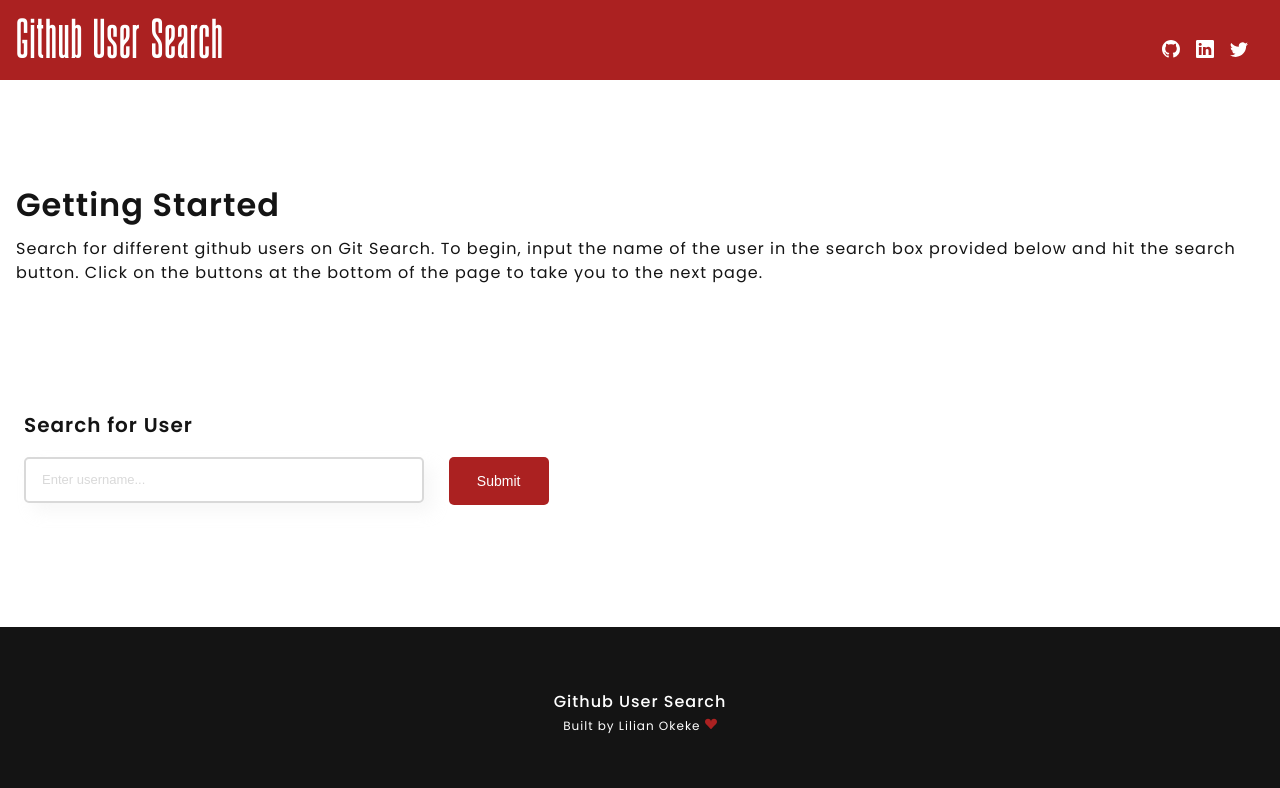
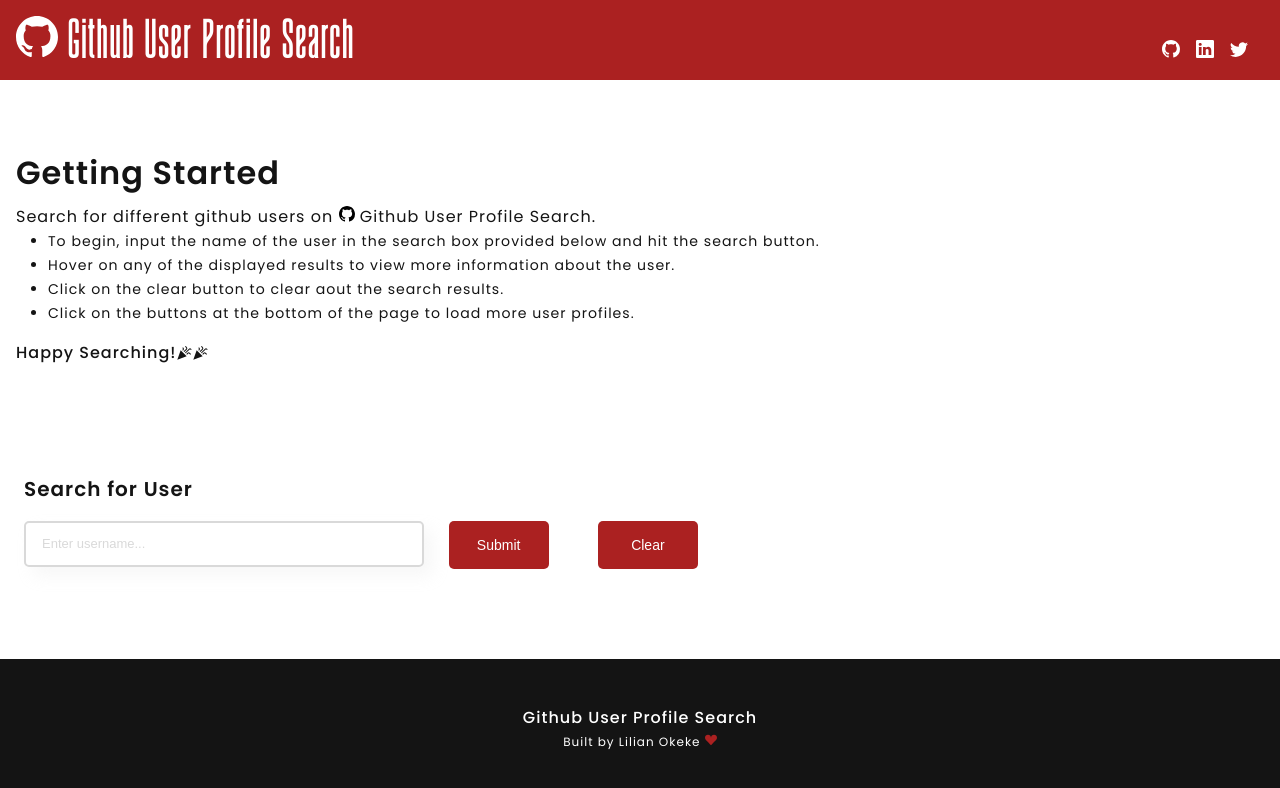
Before and after one commit to Lilianada/Github-user-search, a React (Create React App) app: page / in a window 1280 px wide. Shown: the top 788 px of the page. Built offline with nearby package versions, Linux system fonts and the light colour scheme; a web font is replaced by a local one.

Commit message:
Fixed the user profile cards, and added more styles

```diff
--- a/src/components/FooterSection/Footer.js
+++ b/src/components/FooterSection/Footer.js
@@ -4,7 +4,7 @@ import { BsFillSuitHeartFill } from "react-icons/bs";
 export default function FooterWrap () {
     return (
         <Footer>
-            <FootText>Github User Search</FootText>
+            <FootText>Github User Profile Search</FootText>
             <SmallText>Built by Lilian Okeke  <BsFillSuitHeartFill fill="#AB2121"/></SmallText>
         </Footer>
     )
--- a/src/components/GridContainer/GridWrapper.js
+++ /dev/null
@@ -1,32 +0,0 @@
-import UserProfile from "../UserModal/UserProfile";
-import styled, {ThemeProvider} from 'styled-components';
-import { useState } from "react";
-import { Button } from "../Button/ButtonStyles";
-
-const GridWrapper = styled.section`
-    padding: 1rem;
-    display: flex;
-    flex-wrap: wrap;
-    justify-content: space-around;
-`
-const theme = {
-    main: "300px"
-}
-
-export default function GridContainer () {
-    const [visible, setVisible] = useState(15);
-    const showMoreItems = () => {
-        setVisible((prevValue) => prevValue + 15)
-    }
-
-    return (
-        <>
-            <GridWrapper>
-                {/* {UserProfile.slice(0, visible).map(() => )} */}
-            </GridWrapper>
-            <ThemeProvider theme={theme}>
-                <Button onClick={showMoreItems}>Load more</Button>
-            </ThemeProvider>
-        </>
-    );
-}
--- a/src/components/HeaderSection/Header.js
+++ b/src/components/HeaderSection/Header.js
@@ -1,11 +1,10 @@
 import { Header, HeadText, HeaderLinks, Link } from "./HeaderStyles";
 import { BsGithub, BsLinkedin, BsTwitter } from "react-icons/bs";
-import { RiUserSearchFill } from "react-icons/ri";
 
 export default function HeaderWrap () {
     return (
         <Header>
-            <HeadText>Github User Search</HeadText>
+            <HeadText><BsGithub fill="white"/>  Github User Profile Search</HeadText>
             <HeaderLinks>
                 <Link href="https://github.com/lilianada/"><BsGithub fill="white" size={18}/></Link>
                 <Link href="https://linkedin.com/lilianada/"><BsLinkedin fill="white" size={18}/></Link>
--- a/src/components/HeroSection/Hero.js
+++ b/src/components/HeroSection/Hero.js
@@ -1,4 +1,6 @@
-import { HeroWrap, HeroText, HeroSubText } from "./HeroStyles"
+import { HeroWrap, HeroText, HeroSubText, ListItems, List, Bottom } from "./HeroStyles"
+import { BsGithub } from "react-icons/bs";
+import {MdCelebration} from "react-icons/md"
 
 export default function HeroSection () {
     return (
@@ -6,10 +8,16 @@ export default function HeroSection () {
             <HeroText>
                 Getting Started
             </HeroText>
-            <HeroSubText>Search for different github users on Git Search. To begin,
-                input the name of the user in the search box provided below and hit the search
-                button. Click on the buttons at the bottom of the page to take you to the next page.
+            <HeroSubText>Search for different github users on <BsGithub fill="black"/> Github User Profile Search.
+            <ListItems>
+                <List>To begin, input the name of the user in the search box provided below and hit the search button.</List>
+                <List>Hover on any of the displayed results to view more information about the user.</List>
+                <List>Click on the clear button to clear aout the search results.</List>
+                <List>Click on the buttons at the bottom of the page to load more user profiles.</List>
+            </ListItems>
             </HeroSubText>
+
+            <Bottom>Happy Searching! <MdCelebration/><MdCelebration/></Bottom>
         </HeroWrap>
     )
 }
--- a/src/components/HeroSection/HeroStyles.js
+++ b/src/components/HeroSection/HeroStyles.js
@@ -14,3 +14,15 @@ export const HeroText = styled.h2`
 export const HeroSubText = styled.p`
 
 `
+export const ListItems = styled.ul`
+    margin: 0 2rem;
+`
+export const List = styled.li`
+    list-style: outside;
+    font-size: var(--font-fourteen);
+`
+export const Bottom = styled.h4`
+    padding: 1rem 0;
+    display: inline-flex;
+    align-items: center;
+`
--- a/src/components/SearchBox/SearchInput.js
+++ b/src/components/SearchBox/SearchInput.js
@@ -1,4 +1,4 @@
-import {SearchSection, SearchWrap, InputBar, SearchHead} from "./SearchStyles"
+import {SearchSection, SearchWrap, InputBar, SearchHead, GridWrap} from "./SearchStyles"
 // import {IoSearchSharp} from 'react-icons/io5'
 import { Button } from "../Button/ButtonStyles"
 import { useState } from "react"
@@ -8,7 +8,7 @@ import NoUserFound from "../NoUser/UserNotFound";
 import {ThemeProvider} from 'styled-components';
 
 const theme = {
-    main: "280px"
+    main: "70%"
 }
 
 export default function SearchBar () {
@@ -17,17 +17,12 @@ export default function SearchBar () {
     const [page, setPage] = useState(1);
     const [input, setInput] = useState("");
     const [error, setError] = useState();
-    const [data, setData] = useState([])
-    // const [display, setDisplay] = useState(false)
+    const [data, setData] = useState([]);
     const [visible, setVisible] = useState(10);
 
     const showMoreItems = () => {
         setVisible((prevValue) => prevValue + 10)
     }
-
-    // const display = () => {
-    //     setDisplay((load) => load  data.length() !== 0 )
-    // }
 
     const handleInput = (e) => {
         setInput(e.target.value)
@@ -37,6 +32,8 @@ export default function SearchBar () {
 
         if (input === ""){
             setError("Invalid input.")
+            setTimeout(() => {
+                setError('')}, 1500)
             return
         }
         fetch (url + `?q=${input}&page=${page}`)
@@ -44,11 +41,16 @@ export default function SearchBar () {
         .then (data => { console.log(data)
             if (data.invalid){
                 setError(data.message)
+                setTimeout(() => {
+                    setError('')}, 1500)
             }else if( data.total_count === 0){
                 setError("User Not Found!")
+                setTimeout(() => {
+                    setError('')}, 1500)
             }else{
                 setData(data)
                 setError("No Error.")
+                setInput('')
             }
             setData(data.slice(0, 10))
         });
@@ -75,13 +77,23 @@ export default function SearchBar () {
                         >
                         Submit
                     </Button>
+                    <Button
+                        type="button"
+                        value={'submit'}
+                        onClick={() => {
+                            setData([])
+                        }}
+                        >
+                        Clear
+                    </Button>
                 </SearchWrap>
             </SearchSection>
 
                 {error  == "Invalid input." && <InvalidInput/>}
                 {error == "User Not Found!" && <NoUserFound/>}
                 {error  == "No Error." && (
-                    data.items?.slice(0, visible).map((item, index) => {
+                    <GridWrap>
+                        {data.items?.slice(0, visible).map((item, index) => {
                             return <UserProfile
                                 key= {item.id}
                                 id= {item.id}
@@ -92,12 +104,14 @@ export default function SearchBar () {
                                 score= {item.score}
                                 repos_url= {item.repos_url}
                             />
-                    })
+                        }) }
+                    </GridWrap>
                 )}
 
                 <ThemeProvider theme={theme}>
                     <Button onClick={showMoreItems} style={{
-                   display: data.items?.length > 0 ? "flex" : "none", margin: "2rem auto"}}>Load more</Button>
+                        display: data.items?.length > 10 ? "table" : "none", margin: "2rem auto"
+                        }}>Load more</Button>
                 </ThemeProvider>
         </>
     );
--- a/src/components/SearchBox/SearchStyles.js
+++ b/src/components/SearchBox/SearchStyles.js
@@ -39,3 +39,11 @@ export const InputBar = styled.input`
 export const SearchHead = styled.h3`
     margin-bottom: 1rem;
 `
+
+export const GridWrap = styled.section`
+    padding: 1rem;
+    display: flex;
+    flex-wrap: wrap;
+    justify-content: space-around;
+    align-items: center;
+`
--- a/src/components/UserModal/UserProfileStyles.js
+++ b/src/components/UserModal/UserProfileStyles.js
@@ -1,7 +1,7 @@
 import styled from "styled-components";
 
 export const UserWrapper = styled.div`
-    width: 290px;
+    width: 220px;
     height: fit-content;
     background: var(--white-color);
     box-shadow: 9px 9px 16px rgb(189 189 189 / 20%)
@@ -13,22 +13,26 @@ export const UserWrapper = styled.div`
     align-items: center;
     flex-direction: column;
     margin-bottom: 2rem;
+    transition: all .3s;
 
     @media screen and (min-width: 700px) {
-        width: 350px;
+        width: 250px;
         height: fit-content;
         margin: 2rem;
     }
 `
 
 export const ProfileImg = styled.img`
-    width: 100%;
-    height: fit-content;
+    width: 100px;
+    height: 100px;
+    border-radius: 50%;
+    margin: 1.5rem 1rem 1rem;
 `
 
 export const UserDetails = styled.div   `
     display: block;
     padding: 1rem;
+    transition: all .3s;
 `
 export const DetHeader = styled.div   `
     display: flex;
--- a/src/pages/Home.js
+++ b/src/pages/Home.js
@@ -3,13 +3,14 @@ import styled from "styled-components";
 import FooterWrap from "../components/FooterSection/Footer";
 import HeroSection from "../components/HeroSection/Hero";
 import SearchBar from "../components/SearchBox/SearchInput";
-import GridContainer from "../components/GridContainer/GridWrapper";
-import ScrollToTop from "../components/ScrollTop";
+import ScrollToTop from "../components/ScrollToTop/ScrollTop";
 
 const BodyWrapper = styled.div`
     display: grid;
     grid-template-columns: 100%;
+    grid-template-rows: auto;
     height: 100vh;
+    /* gap: 1rem; */
 `
 export default function HomePage () {
     return (
@@ -18,8 +19,8 @@ export default function HomePage () {
                 <HeaderWrap />
                 <HeroSection />
                 <SearchBar />
+                <FooterWrap />
                 <ScrollToTop />
-                <FooterWrap />
             </BodyWrapper>
         </>
     );
```
Also changed, not shown: src/components/ScrollToTop/ScrollTop.js (renamed from src/components/ScrollTop.js). Lines whose indentation alone changed are shown as unchanged.
